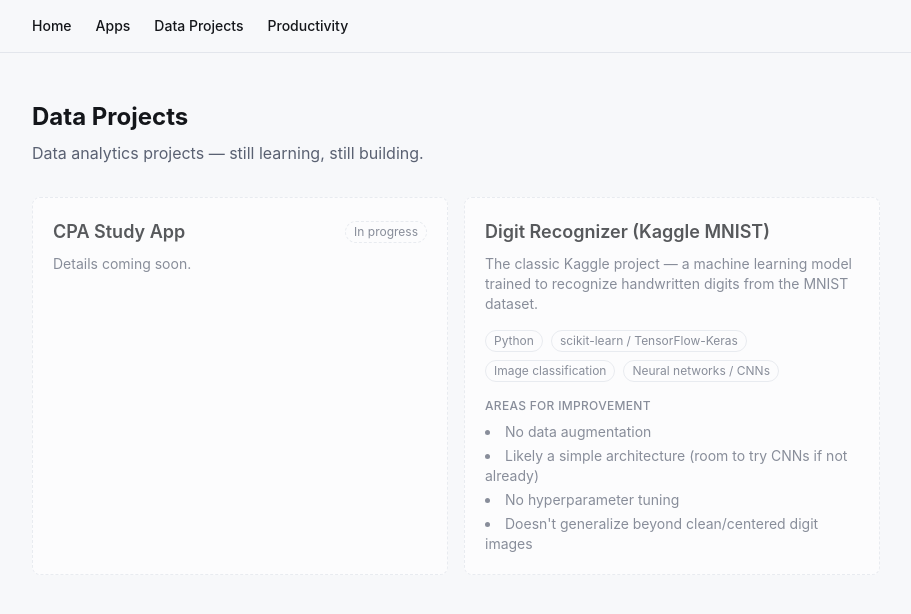
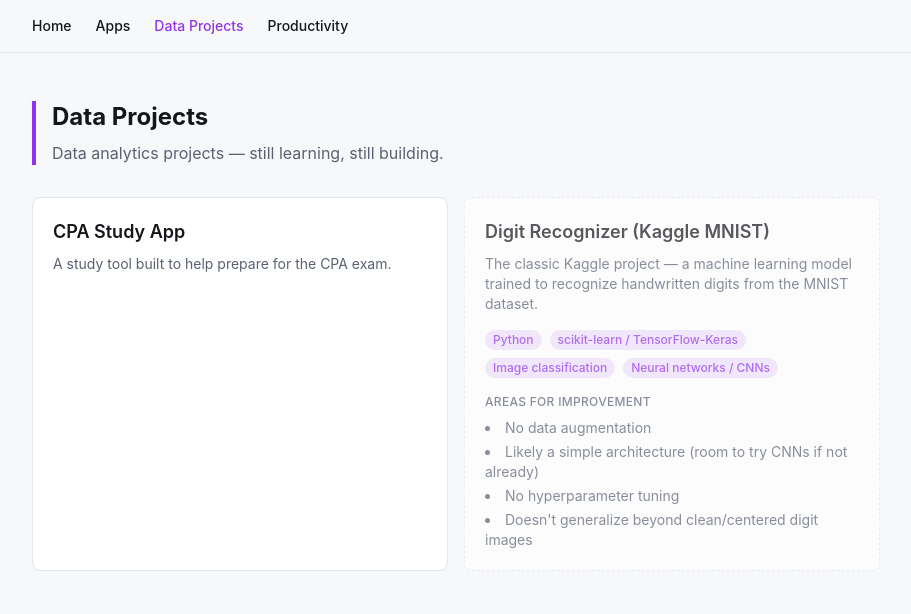
Before and after one commit to travtrego/portfolio-site, a Next.js app: page /data-projects in a window 1280 px wide. Shown: the top 614 px of the page, without its empty margins (184-1095 px from the left). Built offline with nearby package versions, Linux system fonts and the light colour scheme.

Commit message:
Add name, CPA Study App link, and category colors
Sets the real name across the site, links CPA Study App to its live app,
and gives each tab (Apps/Data Projects/Productivity) its own accent color
reflected in the nav, project tags, and hover states.

```diff
--- a/app/apps/page.tsx
+++ b/app/apps/page.tsx
@@ -7,6 +7,7 @@ export default function AppsPage() {
       title="Apps"
       description="Apps I've built for fun."
       projects={apps}
+      accent="var(--accent-apps)"
     />
   );
 }
--- a/app/data-projects/page.tsx
+++ b/app/data-projects/page.tsx
@@ -7,6 +7,7 @@ export default function DataProjectsPage() {
       title="Data Projects"
       description="Data analytics projects — still learning, still building."
       projects={dataProjects}
+      accent="var(--accent-data)"
     />
   );
 }
--- a/app/globals.css
+++ b/app/globals.css
@@ -5,6 +5,9 @@
   --foreground: #e9ebef;
   --muted: #9aa2b1;
   --accent: #5fb3f9;
+  --accent-apps: #6c9bff;
+  --accent-data: #c084fc;
+  --accent-productivity: #34d399;
   --card: #12151c;
   --border: #232733;
 }
@@ -15,6 +18,9 @@
     --foreground: #14161a;
     --muted: #5a6172;
     --accent: #1f6fb4;
+    --accent-apps: #3b6fe0;
+    --accent-data: #9333ea;
+    --accent-productivity: #059669;
     --card: #ffffff;
     --border: #e3e6ec;
   }
@@ -39,3 +45,7 @@ body {
 a {
   color: inherit;
 }
+
+.project-card-link:hover {
+  border-color: var(--card-accent, var(--accent));
+}
--- a/app/page.tsx
+++ b/app/page.tsx
@@ -5,6 +5,13 @@ export default function Home() {
   return (
     <main className="mx-auto max-w-4xl px-6 py-12">
       <section>
+        <div
+          className="mb-4 h-1.5 w-16 rounded-full"
+          style={{
+            background:
+              "linear-gradient(90deg, var(--accent-apps), var(--accent-data), var(--accent-productivity))",
+          }}
+        />
         <h1 className="text-3xl font-bold">{site.name}</h1>
         <p className="mt-2 max-w-xl text-[var(--muted)]">{site.tagline}</p>
       </section>
--- a/app/productivity/page.tsx
+++ b/app/productivity/page.tsx
@@ -7,6 +7,7 @@ export default function ProductivityPage() {
       title="Productivity"
       description="Accounting and productivity tools I've built."
       projects={productivityProjects}
+      accent="var(--accent-productivity)"
     />
   );
 }
--- a/components/Nav.tsx
+++ b/components/Nav.tsx
@@ -4,10 +4,10 @@ import Link from "next/link";
 import { usePathname } from "next/navigation";
 
 const links = [
-  { href: "/", label: "Home" },
-  { href: "/apps", label: "Apps" },
-  { href: "/data-projects", label: "Data Projects" },
-  { href: "/productivity", label: "Productivity" },
+  { href: "/", label: "Home", accent: "var(--accent)" },
+  { href: "/apps", label: "Apps", accent: "var(--accent-apps)" },
+  { href: "/data-projects", label: "Data Projects", accent: "var(--accent-data)" },
+  { href: "/productivity", label: "Productivity", accent: "var(--accent-productivity)" },
 ];
 
 export default function Nav() {
@@ -22,8 +22,9 @@ export default function Nav() {
             <Link
               key={link.href}
               href={link.href}
+              style={active ? { color: link.accent } : undefined}
               className={`text-sm font-medium transition-colors ${
-                active ? "text-[var(--accent)]" : "text-[var(--muted)] hover:text-[var(--foreground)]"
+                active ? "" : "text-[var(--muted)] hover:text-[var(--foreground)]"
               }`}
             >
               {link.label}
--- a/components/ProjectCard.tsx
+++ b/components/ProjectCard.tsx
@@ -1,6 +1,6 @@
 import type { Project } from "@/lib/content";
 
-export default function ProjectCard({ project }: { project: Project }) {
+export default function ProjectCard({ project, accent }: { project: Project; accent: string }) {
   const content = (
     <>
       <div className="flex items-center justify-between gap-2">
@@ -17,7 +17,8 @@ export default function ProjectCard({ project }: { project: Project }) {
           {project.tags.map((tag) => (
             <span
               key={tag}
-              className="rounded-full border border-[var(--border)] px-2 py-0.5 text-xs text-[var(--muted)]"
+              className="rounded-full px-2 py-0.5 text-xs font-medium"
+              style={{ color: accent, backgroundColor: `color-mix(in srgb, ${accent} 15%, transparent)` }}
             >
               {tag}
             </span>
@@ -52,7 +53,8 @@ export default function ProjectCard({ project }: { project: Project }) {
       href={project.href}
       target="_blank"
       rel="noopener noreferrer"
-      className={`${baseClasses} border-[var(--border)] bg-[var(--card)] hover:border-[var(--accent)]`}
+      className={`${baseClasses} project-card-link border-[var(--border)] bg-[var(--card)]`}
+      style={{ ["--card-accent" as string]: accent }}
     >
       {content}
     </a>
--- a/components/ProjectGrid.tsx
+++ b/components/ProjectGrid.tsx
@@ -5,18 +5,22 @@ export default function ProjectGrid({
   title,
   description,
   projects,
+  accent,
 }: {
   title: string;
   description: string;
   projects: Project[];
+  accent: string;
 }) {
   return (
     <main className="mx-auto max-w-4xl px-6 py-12">
-      <h1 className="text-2xl font-bold">{title}</h1>
-      <p className="mt-2 text-[var(--muted)]">{description}</p>
+      <div className="border-l-4 pl-4" style={{ borderColor: accent }}>
+        <h1 className="text-2xl font-bold">{title}</h1>
+        <p className="mt-2 text-[var(--muted)]">{description}</p>
+      </div>
       <div className="mt-8 grid gap-4 sm:grid-cols-2">
         {projects.map((project) => (
-          <ProjectCard key={project.title} project={project} />
+          <ProjectCard key={project.title} project={project} accent={accent} />
         ))}
       </div>
     </main>
--- a/lib/content.ts
+++ b/lib/content.ts
@@ -8,7 +8,7 @@ export type Project = {
 };
 
 export const site = {
-  name: "Your Name",
+  name: "Travis Sherman Trego",
   tagline: "Building things with AI, data, and code — one project at a time.",
   about: [
     "In an effort to upskill within the accounting field, I fell into the AI rabbit hole — a few training modules turned into Python tutorials, and Python tutorials turned into building things I had no business building. Here we are. This site is that sandbox: hobby apps, data analytics projects I'm still figuring out, and a few productivity experiments aimed at making an accountant's life less painful. Call it upskilling with a sense of humor.",
@@ -48,8 +48,8 @@ export const apps: Project[] = [
 export const dataProjects: Project[] = [
   {
     title: "CPA Study App",
-    description: "Details coming soon.",
-    comingSoon: true,
+    description: "A study tool built to help prepare for the CPA exam.",
+    href: "https://tcp-study-app.vercel.app/",
   },
   {
     title: "Digit Recognizer (Kaggle MNIST)",
```
